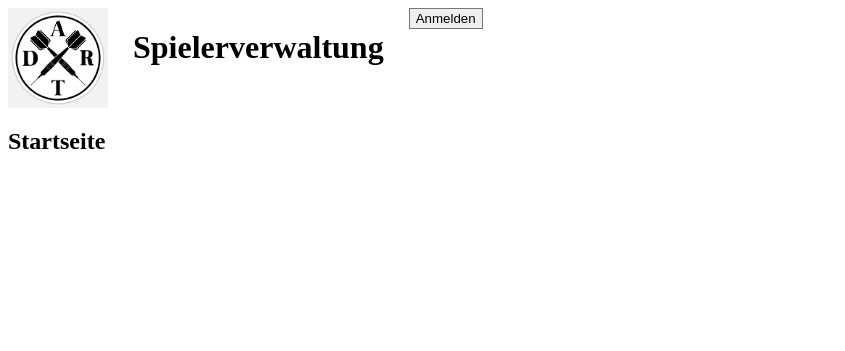
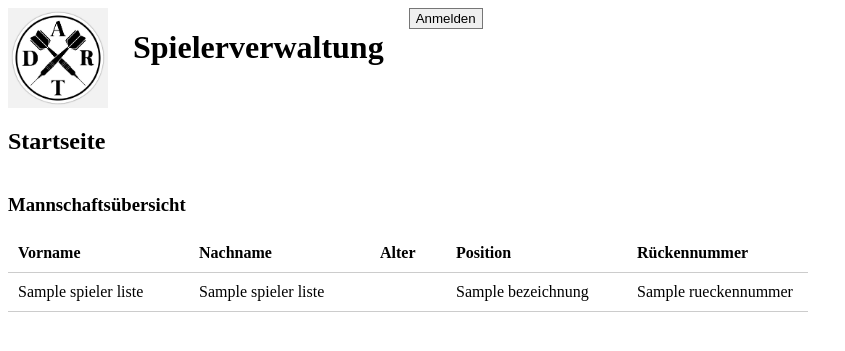
Before and after one commit to lliorlio2301/spieler, a Spring app: template src/main/resources/templates/startseite.html in a window 1280 px wide. Shown: the top 351 px of the page, without its empty margins (0-845 px from the left). Run offline with Thymeleaf, Linux system fonts and the light colour scheme; the template is opened without the code that fills it: most values are stand-ins (such as "Sample title", 1, 10 or a date in 2020); data that the repository does not hold is empty; some of the project's set-up classes (security, data sources, template engines, error pages and the like) are left out, and stand-ins take their place; some libraries are stand-ins or nearby versions.

Commit message:
Tabelle eingeführt bei Startseite

```diff
--- a/src/main/resources/templates/startseite.html
+++ b/src/main/resources/templates/startseite.html
@@ -18,8 +18,31 @@
     <div class="Titelseite">
         <h2>Startseite</h2>
     </div>
-    <div class="zentrierung">
+    <div class="">
         <div class="inhalt">
+            <div class="tabelleContainer">
+                    <h3>Mannschaftsübersicht</h3>
+                    <table class="tabelleStartseite">
+                        <thead>
+                            <tr>
+                                <th>Vorname</th>
+                                <th>Nachname</th>
+                                <th class="spalteKlein">Alter</th>
+                                <th>Position</th>
+                                <th>Rückennummer</th>
+                            </tr>
+                        </thead>
+                        <tbody>
+                            <tr th:each="spieler : ${spielerListe}">
+                                <td th:text="${spieler.vorname}">Max</td>
+                                <td th:text="${spieler.nachname}">Mustermann</td>
+                                <td th:text="${spieler.getAlter()}">25</td>
+                                <td th:text="${spieler.position.bezeichnung}">Torwart</td>
+                                <td th:text="${spieler.rueckennummer}">1</td>
+                            </tr>
+                        </tbody>
+                    </table>
+            </div>
         </div>
     </div>
 </body>
```
